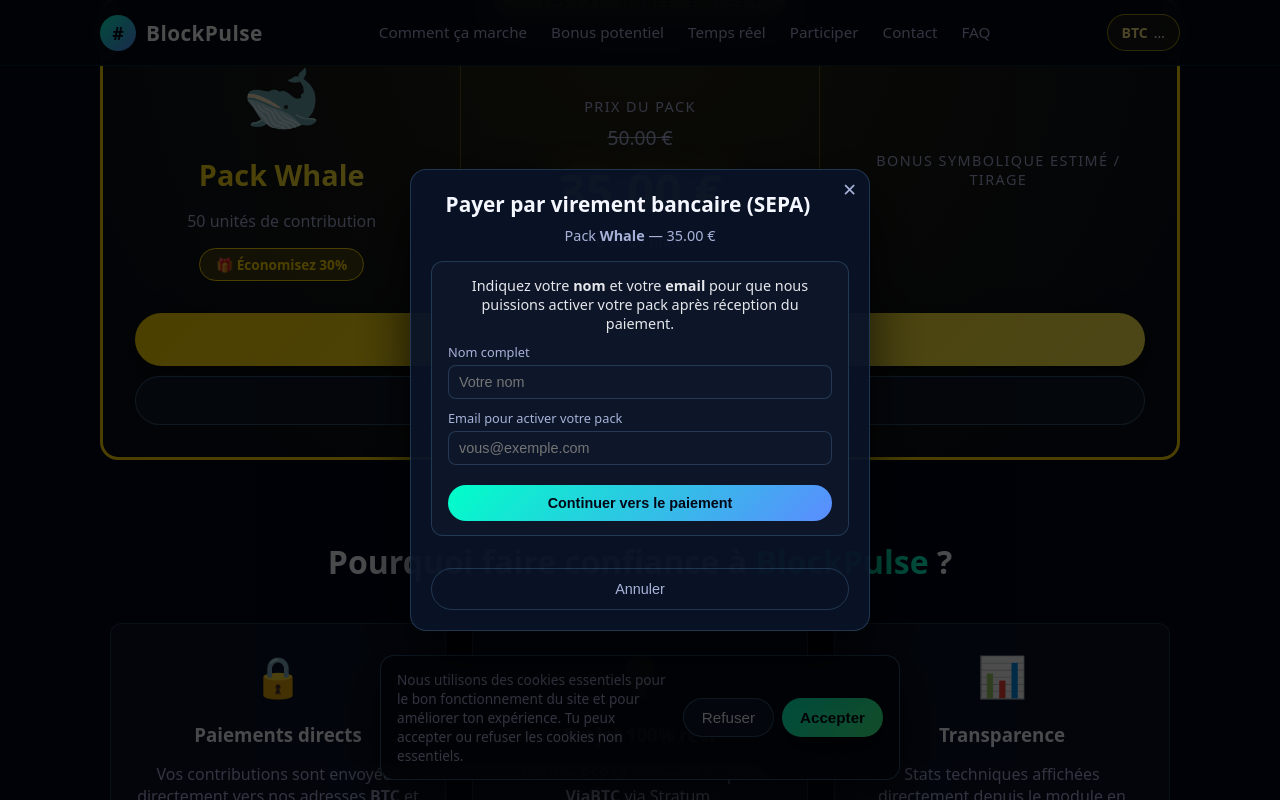
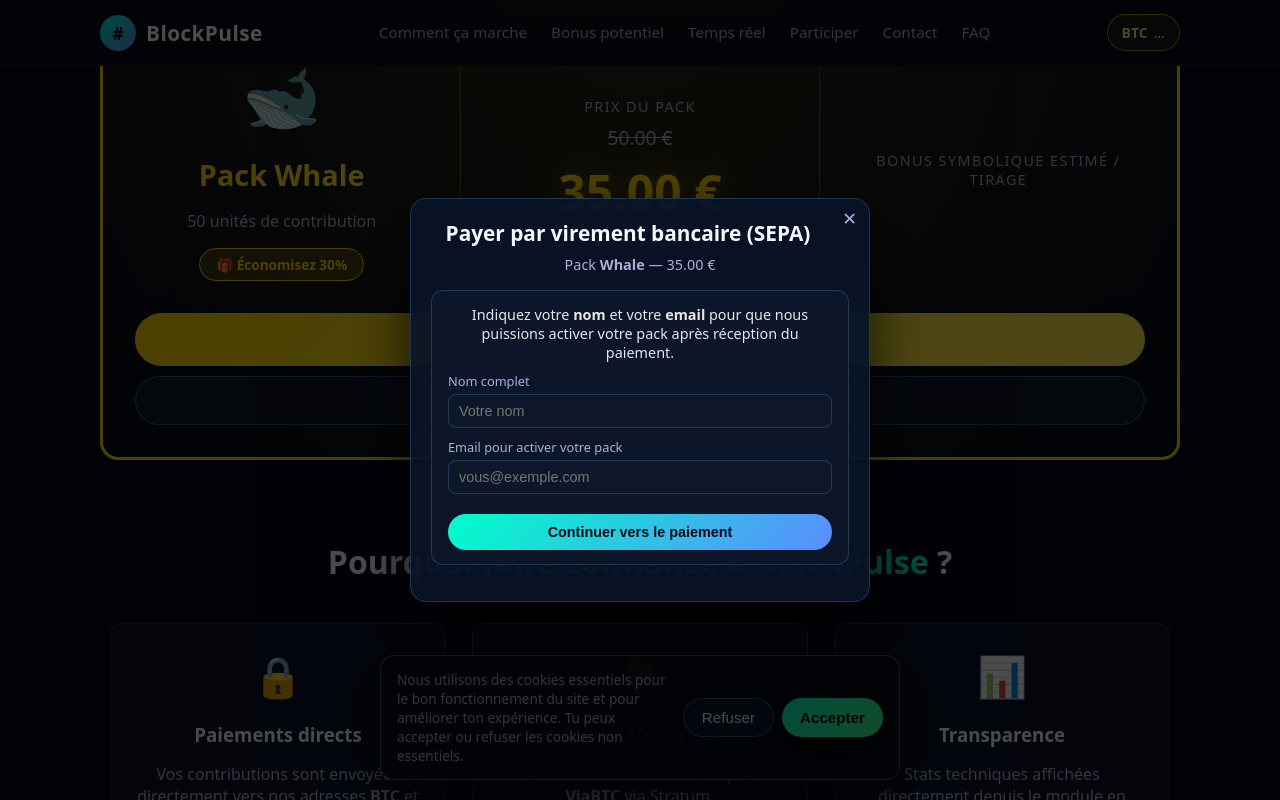
Before and after one commit to cdevl3749/blockpulse-coming-soon, a React (Vite) app: page / in a window 1280 px wide. Both pictures are taken after a click on the button "💳 Devenir une Whale par virement SEPA". Shown: the part 4600-5400 px from the top of the page. Built offline with nearby package versions, Linux system fonts and the light colour scheme; no server answers.

Commit message:
Fix bouton annulerV2

```diff
--- a/src/components/sections/Participation.jsx
+++ b/src/components/sections/Participation.jsx
@@ -1408,6 +1408,8 @@ export default function Participation() {
               )}
 
               {/* Bouton Annuler (bas de modale) */}
+          {/* Bouton visible uniquement après confirmation */}
+{paymentConfirmed && (
   <button
     onClick={closePaymentModal}
     style={{
@@ -1415,23 +1417,17 @@ export default function Participation() {
       marginTop: "16px",
       padding: "12px 12px",
       borderRadius: "999px",
-    border: paymentConfirmed
-      ? "1px solid var(--bp-accent)"
-      : "1px solid var(--bp-border)",
-    background: paymentConfirmed
-      ? "rgba(0,255,200,0.12)"
-      : "transparent",
-    color: paymentConfirmed
-      ? "var(--bp-accent)"
-      : "var(--bp-muted)",
-    fontSize: "0.9rem",
-    fontWeight: paymentConfirmed ? 600 : 400,
+      border: "1px solid var(--bp-accent)",
+      background: "rgba(0,255,200,0.12)",
+      color: "var(--bp-accent)",
+      fontSize: "0.9rem",
+      fontWeight: 600,
       cursor: "pointer",
     }}
   >
-  {paymentConfirmed ? "Terminer" : "Annuler"}
+    Terminer
   </button>
-
+)}
             </div>
           </div>
         )}
```
Lines whose indentation alone changed are shown as unchanged.
